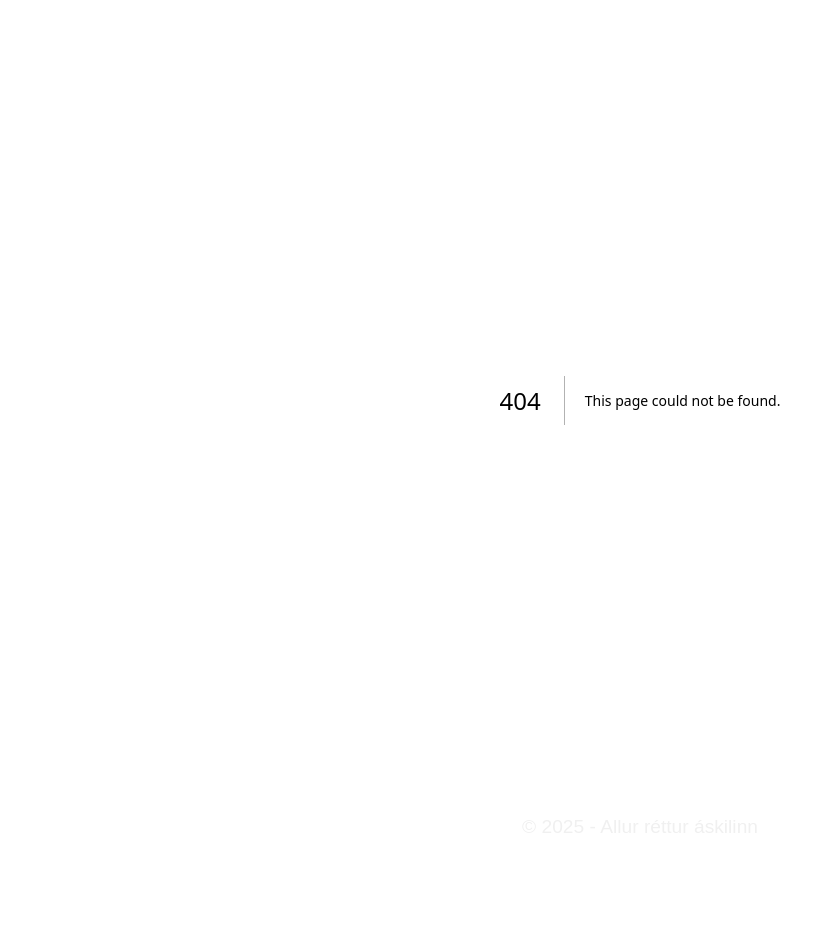
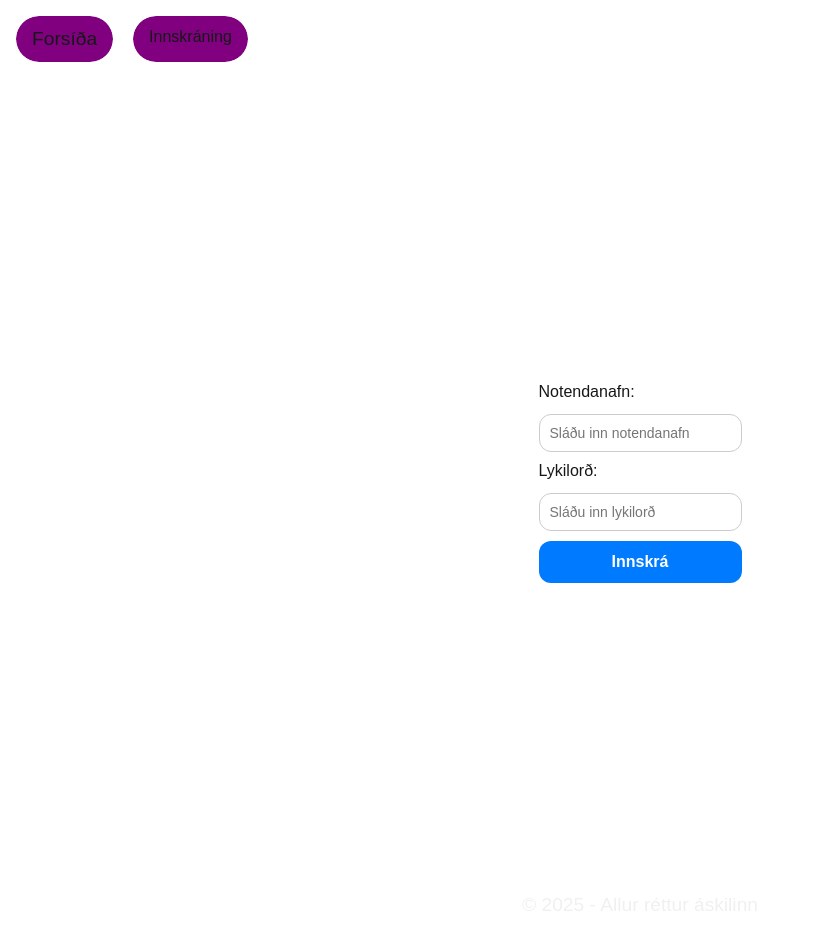
Before and after one commit to aronbjartur/v2h2, a Next.js app: page /login in a window 1280 px wide. Before the commit this address had no page. Shown: the whole page, without its empty margins (0-827 px from the left). Before the commit the page ends 854 px from the top, so only its background shows below. Built offline with nearby package versions, Linux system fonts and the light colour scheme.

Commit message:
Bætti við login síðu en á samt eftir að útfæra bakendann

```diff
--- a/package.json
+++ b/package.json
@@ -11,7 +11,6 @@
   "dependencies": {
     "@prisma/client": "^6.5.0",
     "next": "15.2.4",
-    "react": "^19.0.0",
     "react-dom": "^19.0.0"
   },
   "devDependencies": {
@@ -21,6 +20,7 @@
     "@types/react-dom": "^19",
     "eslint": "^9",
     "eslint-config-next": "15.2.4",
+    "react": "^19.1.0",
     "typescript": "^5"
   }
 }
--- a/src/app/components/Header/Header.module.css
+++ b/src/app/components/Header/Header.module.css
@@ -9,7 +9,7 @@
   background-color: purple;
 }
 .buttonContainer :hover {
-  background-color: palevioletred;
+  background-color: rgb(105, 0, 105);
   cursor: pointer;
 }
 .buttonContainer :active {
@@ -30,7 +30,7 @@
   background-color: purple;
 }
 .forsida:hover {
-  background-color: palevioletred;
+  background-color: rgb(105, 0, 105);
   cursor: pointer;
 }
 .forsida:active {
--- a/src/app/components/Header/Header.tsx
+++ b/src/app/components/Header/Header.tsx
@@ -9,7 +9,9 @@ const Header: React.FC = () => {
         <Link href="/">Forsíða</Link>
       </p>
       <section className={styles.buttonContainer}>
-        <button>Innskráning</button>
+        <p>
+          <Link href="/login">Innskráning</Link>
+        </p>
       </section>
     </header>
   );
--- /dev/null
+++ b/src/app/components/Login/Login.module.css
@@ -0,0 +1,60 @@
+.loginContainer {
+  display: flex;
+  flex-direction: column;
+  align-items: center;
+  justify-content: center;
+  min-height: 100vh; /* Center vertically */
+  padding: 20px;
+  gap: 24px; /* Space between elements */
+  width: 100%;
+}
+
+.formGroup {
+  display: flex;
+  flex-direction: column;
+  align-items: flex-start;
+  width: 100%;
+  max-width: 400px; /* Limit form width */
+  gap: 8px; /* Space between label and input */
+}
+.stafir {
+  font-size: 16px;
+  font-weight: 500;
+  margin-top: 10px; /* Space above the input */
+  margin-bottom: 5px; /* Space below the label */
+}
+.inntak {
+  width: 100%;
+  padding: 10px;
+  font-size: 14px;
+  border: 1px solid #ccc;
+  border-radius: 12px;
+}
+.inntak:hover {
+  transform: scale(1.03); /* Slightly increase size */
+  border-color: lightcyan; /* Optional: Change border color on hover */
+}
+.inntak:focus {
+  outline: none;
+  border-color: lightblue;
+}
+.takkinn {
+  width: 100%;
+  max-width: 400px;
+  padding: 12px;
+  font-size: 16px;
+  font-weight: bold;
+  color: white;
+  background-color: #007bff;
+  border: none;
+  border-radius: 12px;
+  cursor: pointer;
+  transition: background-color 0.3s ease;
+  margin-top: 10px; /* Space above the button */
+}
+.takkinn:hover {
+  background-color: #0056b3; /* Darker shade on hover */
+}
+.takkinn:active {
+  background-color: #023c7e; /* Even darker shade on click */
+}
--- /dev/null
+++ b/src/app/components/Login/Login.tsx
@@ -0,0 +1,37 @@
+import styles from './Login.module.css';
+
+export default function Login() {
+  return (
+    <div className={styles.loginContainer}>
+      <form>
+        <div className={styles.formGroup}>
+          <label className={styles.stafir} htmlFor="username">
+            Notendanafn:
+          </label>
+          <input
+            className={styles.inntak}
+            type="text"
+            id="username"
+            name="username"
+            placeholder="Sláðu inn notendanafn"
+          />
+        </div>
+        <div className={styles.formGroup}>
+          <label className={styles.stafir} htmlFor="password">
+            Lykilorð:
+          </label>
+          <input
+            className={styles.inntak}
+            type="password"
+            id="password"
+            name="password"
+            placeholder="Sláðu inn lykilorð"
+          />
+        </div>
+        <button className={styles.takkinn} type="submit">
+          Innskrá
+        </button>
+      </form>
+    </div>
+  );
+}
--- /dev/null
+++ b/src/app/login/page.tsx
@@ -0,0 +1,11 @@
+import Header from '../components/Header/Header';
+import Login from '../components/Login/Login';
+// https://localhost:8000
+export default function Home() {
+  return (
+    <div>
+      <Header />
+      <Login />
+    </div>
+  );
+}
--- a/src/app/page.module.css
+++ b/src/app/page.module.css
@@ -14,6 +14,10 @@
   padding: 80px;
   gap: 64px;
   font-family: var(--font-geist-sans);
+}
+.boxid {
+  width: 100%;
+  max-width: 400px;
 }
 
 .centeredText {
```
